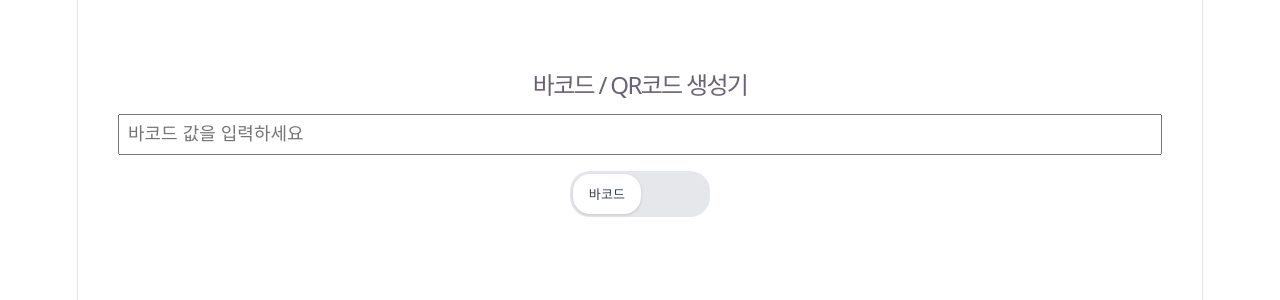
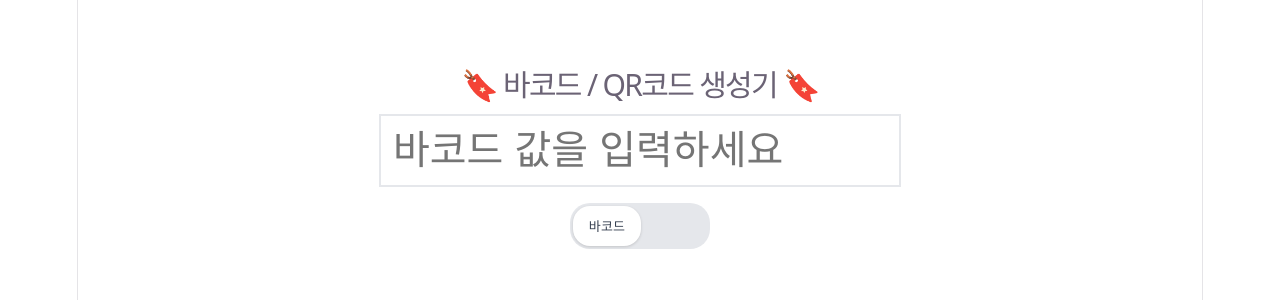
Before and after one commit to clara-shin/barcode_gen, a React (Vite) app: page / in a window 1280 px wide. Shown: the top 300 px of the page. Built offline with nearby package versions, Linux system fonts and the light colour scheme.

Commit message:
add responsive css design for pc ver.

```diff
--- a/src/App.tsx
+++ b/src/App.tsx
@@ -14,7 +14,7 @@ export default function App() {
 
   return (
     <div style={{ padding: '40px' }}>
-      <h1 style={{ fontSize: 24, marginBottom: 16 }}>바코드 / QR코드 생성기</h1>
+      <h1 style={{ fontSize: 24, marginBottom: 16 }}>🔖 바코드 / QR코드 생성기 🔖</h1>
 
       <BarcodeInput
         value={value}
--- /dev/null
+++ b/src/components/BarcodeDisplay.css
@@ -0,0 +1,24 @@
+.barcode-display {
+  margin: 0 auto;
+  width: 100%;
+}
+
+.barcode-svg {
+  height: 120px;
+  display: block;
+  width: 100%;
+  min-width: 300px;
+}
+
+@media (min-width: 1024px) {
+  .barcode-display {
+    width: 50%;
+  }
+
+  .barcode-display p {
+    font-size: 24px;
+  }
+  .barcode-svg {
+    height: 160px;
+  }
+}
--- a/src/components/BarcodeDisplay.tsx
+++ b/src/components/BarcodeDisplay.tsx
@@ -1,6 +1,7 @@
 import JsBarcode from 'jsbarcode';
 import { useEffect, useRef } from 'react';
 import { getBarcodeOptions } from '../lib/barcodeUtils';
+import './BarcodeDisplay.css';
 
 interface BarcodeDisplayProps {
   value: string;
@@ -22,12 +23,8 @@ export default function BarcodeDisplay({ value }: BarcodeDisplayProps) {
   if (!value) return null;
 
   return (
-    <div style={{ margin: '0 auto' }}>
-      <svg
-        ref={svgRef}
-        style={{ height: 80, display: 'block', width: '100%', minWidth: 300 }}
-        preserveAspectRatio='none'
-      />
+    <div className='barcode-display'>
+      <svg ref={svgRef} className='barcode-svg' preserveAspectRatio='none' />
       <p style={{ textAlign: 'center', marginTop: 4 }}>{value}</p>
     </div>
   );
--- /dev/null
+++ b/src/components/BarcodeInput.css
@@ -0,0 +1,50 @@
+.barcode-input-wrapper {
+  display: flex;
+  flex-direction: column;
+  gap: 4px;
+  margin: 0 auto;
+  min-width: 300px;
+  width: 100%;
+}
+
+.barcode-input {
+  padding: 8px;
+  font-size: 24px;
+  box-sizing: border-box;
+  width: 100%;
+}
+
+.clear-button {
+  position: absolute;
+  right: 16px;
+  top: 50%;
+  transform: translateY(-50%);
+  background: none;
+  border: none;
+  cursor: pointer;
+  color: #9ca3af;
+  padding: 0;
+  line-height: 1;
+  font-size: 24px;
+}
+
+@media (min-width: 1024px) {
+  #root h1 {
+    font-size: 30px !important;
+    margin-bottom: 20px;
+  }
+  .barcode-input-wrapper {
+    width: 50%;
+  }
+
+  .barcode-input {
+    font-size: 40px;
+    padding: 12px;
+    font-weight: bold;
+    border: 2px solid #e5e7eb;
+  }
+
+  .clear-button {
+    font-size: 35px;
+  }
+}
--- a/src/components/BarcodeInput.tsx
+++ b/src/components/BarcodeInput.tsx
@@ -1,4 +1,5 @@
 import { useRef } from 'react';
+import './BarcodeInput.css';
 
 interface BarcodeInputProps {
   value: string;
@@ -15,9 +16,7 @@ export default function BarcodeInput({ value, onChange, errorMessage }: BarcodeI
   };
 
   return (
-    <div
-      style={{ display: 'flex', flexDirection: 'column', gap: 4, margin: '0 auto', minWidth: 300 }}
-    >
+    <div className='barcode-input-wrapper'>
       <div style={{ position: 'relative' }}>
         <input
           ref={inputRef}
@@ -25,25 +24,10 @@ export default function BarcodeInput({ value, onChange, errorMessage }: BarcodeI
           value={value}
           onChange={(e) => onChange(e.target.value)}
           placeholder='바코드 값을 입력하세요'
-          style={{ padding: 8, fontSize: 18, boxSizing: 'border-box', width: '100%' }}
+          className='barcode-input'
         />
         {value && (
-          <button
-            onClick={handleClear}
-            style={{
-              position: 'absolute',
-              right: 8,
-              top: '50%',
-              transform: 'translateY(-50%)',
-              background: 'none',
-              border: 'none',
-              cursor: 'pointer',
-              fontSize: 24,
-              color: '#9ca3af',
-              padding: 0,
-              lineHeight: 1,
-            }}
-          >
+          <button onClick={handleClear} className='clear-button'>
             ✕
           </button>
         )}
```
